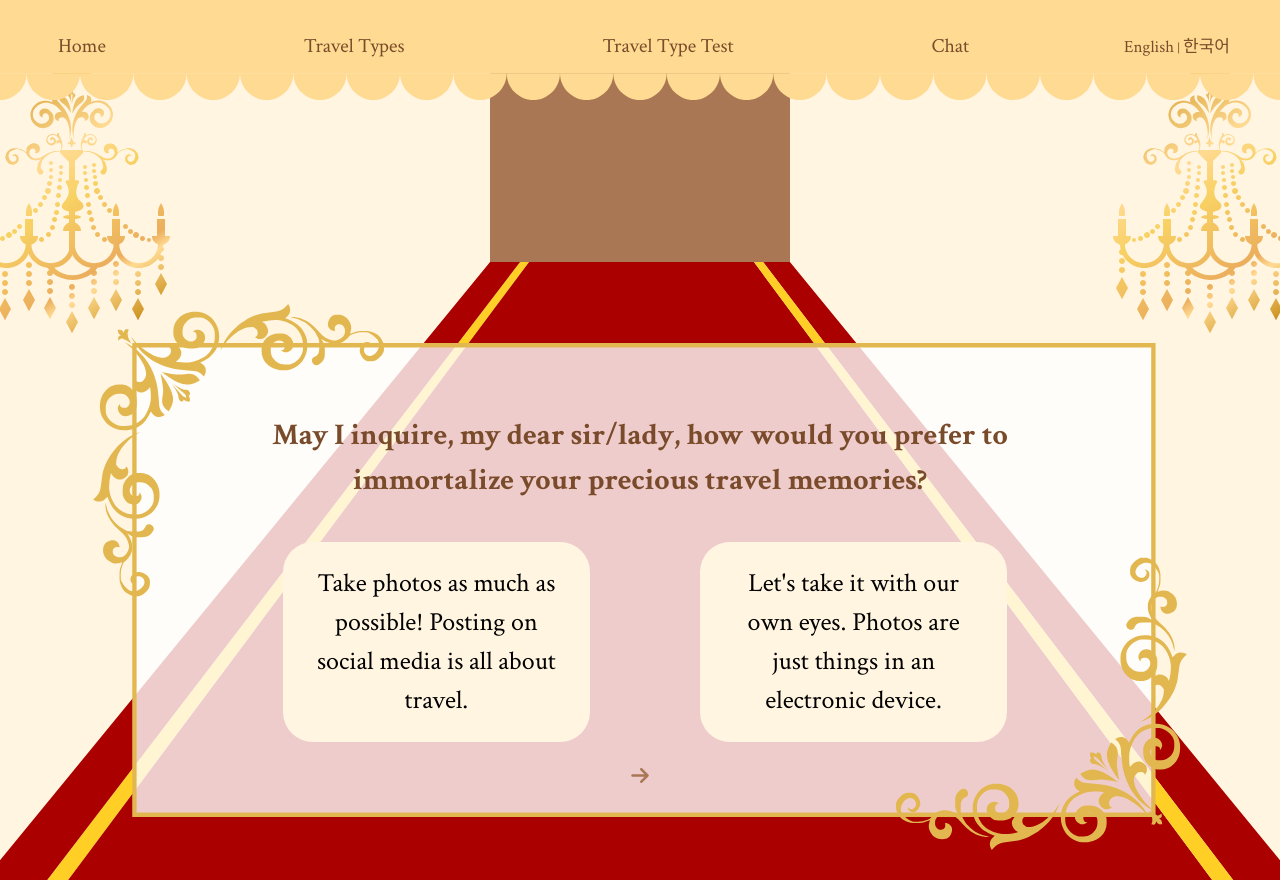
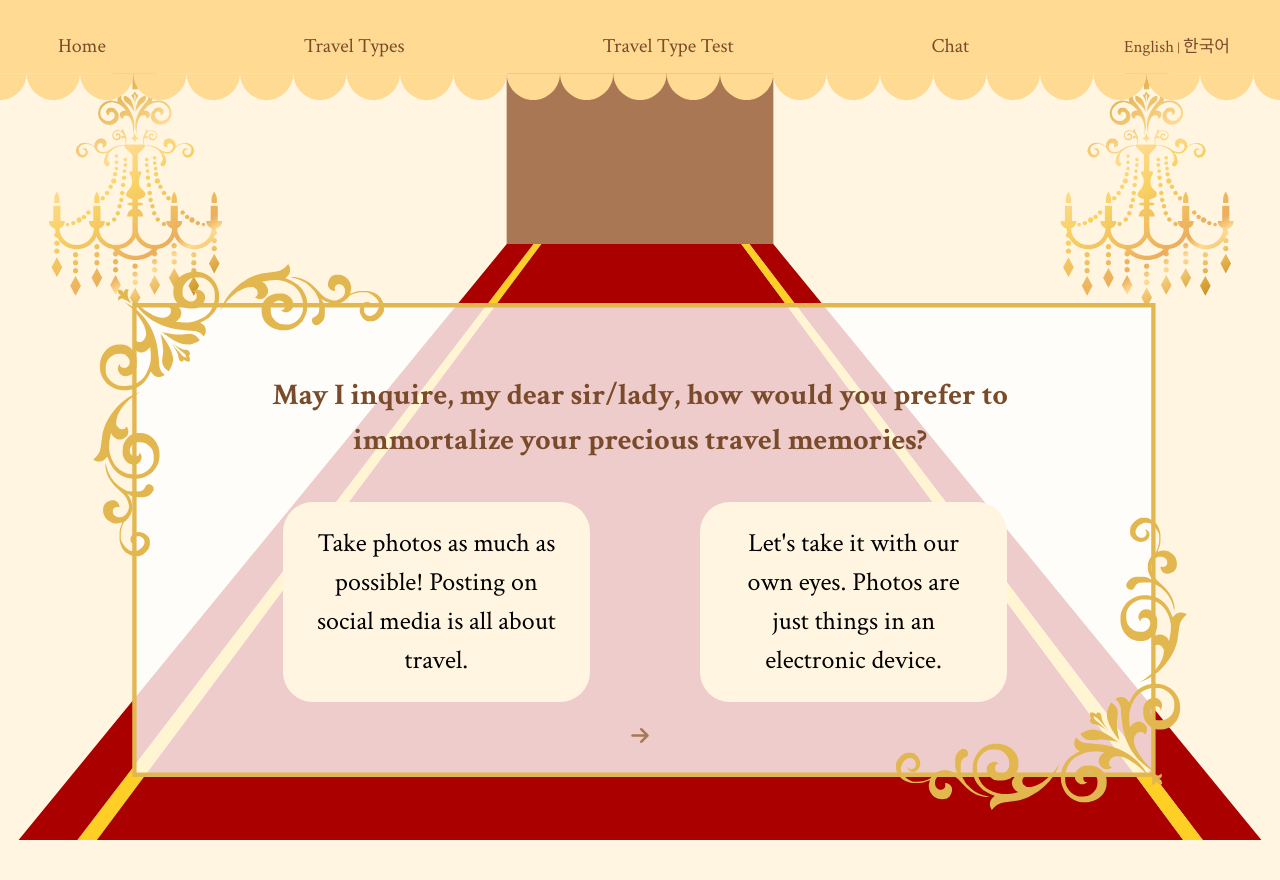
Before and after one commit to seoyoungk0909/flyway, a Flask app: page /type_test in a window 1280 px wide. After the commit the page ends 840 px from the top, so only its background shows below. Run offline with Flask 3, Linux system fonts and the light colour scheme; some libraries are stand-ins or nearby versions; some web fonts are replaced.

Commit message:
background

```diff
--- a/static/style/style-en.css
+++ b/static/style/style-en.css
@@ -80,7 +80,6 @@ body {
   overflow-y: auto; */
 }
 
-
 .butler-container {
   display: flex;
   justify-content: center;
@@ -101,7 +100,6 @@ body {
   background-size: contain;
   background-repeat: no-repeat;
   transition: transform 1s ease;
-
 }
 .butler-1 {
   background-image: url("./svg/butler-1.svg");
@@ -111,14 +109,12 @@ body {
   background-image: url("./svg/butler-2.svg");
 }
 
-
-
 .background-result {
   background-image: url("./svg/resultpage.svg");
   background-size: contain;
   background-repeat: no-repeat;
   height: 105vh;
-  background-color: #A97754;
+  background-color: #a97754;
   display: flex;
   flex-direction: column;
   justify-content: center;
@@ -128,7 +124,7 @@ body {
   z-index: 1;
 }
 
-.resulticon{
+.resulticon {
   background-image: url("./svg/resulticon.svg");
 }
 
@@ -160,7 +156,6 @@ body {
   gap: 60%;
 } */
 
-
 /* .butler-resultpage {
   background-image: url("./svg/butler-resultpage.svg");
   background-size: 1700px 1000px;
@@ -177,12 +172,11 @@ body {
 
 } */
 
-
-.resultpage{
+.resultpage {
   background-image: url("./svg/resultpage.svg");
 }
 
-.resulticon{
+.resulticon {
   background-image: url("./svg/resulticon.svg");
 }
 
@@ -280,16 +274,17 @@ body {
 
 .question-background {
   background-image: url("./svg/question-background.svg");
-  background-size: fill;
+  background-size: cover;
   background-repeat: no-repeat;
   height: 105vh;
+  width: 100vw;
   display: flex;
   flex-direction: column;
   justify-content: center;
   align-items: center;
   background-position: center;
+  margin-top: -100px;
   /* margin-top: -120px; */
-  margin-top: -60px;
   z-index: 1;
 }
 
--- a/templates/type_test.html
+++ b/templates/type_test.html
@@ -247,6 +247,7 @@
       const questionIndex = Math.floor(currentStart / questionsPerPage);
       let backgroundImage = "url('/static/style/svg/question-background.svg')";
       if (questionIndex > 7) {
+        // 2 3 4 5 6 7
         const index = Math.min(questionIndex - 7, 8);
         // console.log("index", index);
         backgroundImage = `url('/static/style/svg/question-background-${index}.svg')`;
```
Also changed, not shown: static/style/svg/chat.svg, static/style/svg/question-background-1.svg, static/style/svg/question-background-2.svg (added), static/style/svg/question-background-3.svg (added), static/style/svg/question-background-4.svg (added), static/style/svg/question-background-5.svg (added), static/style/svg/question-background-6.svg (added), static/style/svg/question-background-7.svg (added).
